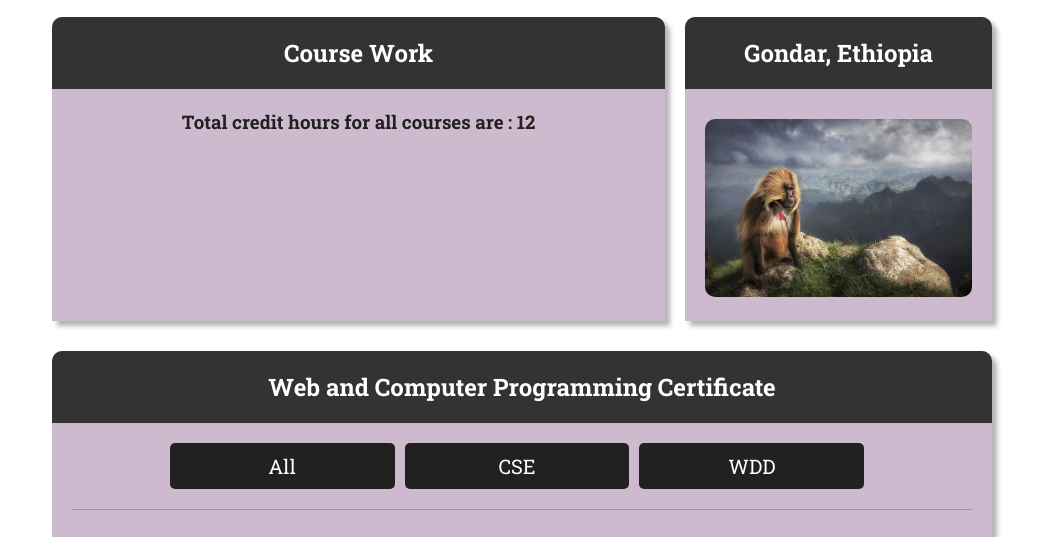
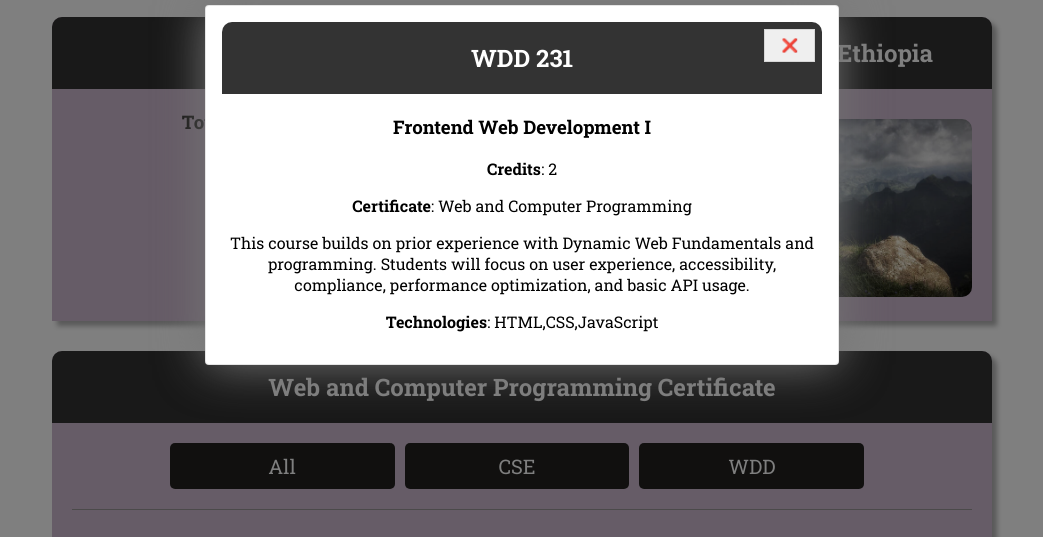
Before and after one commit to Natnael31/wdd231, a plain HTML site: page index.html in a window 1280 px wide. Both pictures are taken after a click on the button "All". Shown: the part 215-752 px from the top of the page, without its empty margins (118-1161 px from the left). Drawn offline with Linux system fonts and the light colour scheme.

Commit message:
added modal to home page

```diff
--- a/index.html
+++ b/index.html
@@ -55,6 +55,7 @@
                 <div id="course_headers">
 
                 </div>
+                <dialog id="course-details"></dialog>
                 <div id="courses">
 
                 </div>
--- a/scripts/index.js
+++ b/scripts/index.js
@@ -142,6 +142,27 @@ cse.textContent = 'CSE';
 wdd.textContent = 'WDD';
 course_headers.append(all, cse, wdd);
 
+// Modal code
+
+courseDetails = document.getElementById('course-details');
+function displayCourseDetails(course) {
+    // courseDetails.innerHTML = '';
+    courseDetails.innerHTML = `
+      <button id="closeModal">❌</button>
+      <h2>${course.subject} ${course.number}</h2>
+      <h3>${course.title}</h3>
+      <p><strong>Credits</strong>: ${course.credits}</p>
+      <p><strong>Certificate</strong>: ${course.certificate}</p>
+      <p>${course.description}</p>
+      <p><strong>Technologies</strong>: ${course.technology}</p>
+    `;
+    courseDetails.showModal();
+
+    closeModal.addEventListener("click", () => {
+        courseDetails.close();
+    });
+}
+
 
 all.addEventListener("click", () => {
     let tempCard = document.querySelectorAll('.temp');
@@ -149,6 +170,7 @@ all.addEventListener("click", () => {
         element.remove();
     });
     courses.forEach((course) => {
+
         const courseButton = document.createElement('button');
         if (course.completed != true) {
             courseButton.classList.add("required");
@@ -156,7 +178,10 @@ all.addEventListener("click", () => {
         courseButton.textContent = `${course.subject} ${course.number}`;
         courseButton.classList.add('temp');
         course_types.append(courseButton);
+        displayCourseDetails(course);
+
     })
+
 
     credit_hours = courses.reduce((accumulator, currentValue) => {
         return accumulator + parseInt(currentValue.credits);
@@ -166,6 +191,7 @@ all.addEventListener("click", () => {
     credit_hour_heading.textContent = `Total credit hours for all courses are : ${credit_hours}`;
     course_work.append(credit_hour_heading);
     credit_hour_heading.classList.add('temp');
+
 })
 
 
@@ -183,6 +209,7 @@ cse.addEventListener("click", () => {
         courseButton.textContent = `${course.subject} ${course.number}`;
         courseButton.classList.add('temp');
         course_types.append(courseButton);
+        displayCourseDetails(course);
     })
 
     credit_hours = new_courses.reduce((accumulator, currentValue) => {
@@ -210,6 +237,7 @@ wdd.addEventListener("click", () => {
         courseButton.textContent = `${course.subject} ${course.number}`;
         courseButton.classList.add('temp');
         course_types.append(courseButton);
+        displayCourseDetails(course);
     })
 
     credit_hours = new_courses.reduce((accumulator, currentValue) => {
@@ -224,6 +252,8 @@ wdd.addEventListener("click", () => {
 
 
 
+
+
 // Footer code
 let currentDate = new Date();
 let lastModified = new Date(document.lastModified);
--- a/styles/index.css
+++ b/styles/index.css
@@ -164,6 +164,32 @@ main section {
     padding: 10px;
 }
 
+dialog {
+    border: 1px solid rgb(0 0 0 / 0.1);
+    border-radius: .25rem;
+    padding: 1rem;
+    background-color: #fff;
+    box-shadow: 0 0 3rem #777;
+    width: 90%;
+    max-width: 600px;
+}
+
+::backdrop {
+    background-color: rgb(0 0 0 / 0.5);
+}
+
+dialog button {
+    position: absolute;
+    top: 23px;
+    right: 23px;
+    padding: .5rem 1rem;
+    border: 1px solid rgb(0 0 0 / 0.1);
+}
+
+dialog button:hover {
+    cursor: pointer;
+}
+
 #courses button {
     padding: 10px 10px;
     background-color: var(--nav-hover-link-color);
```
